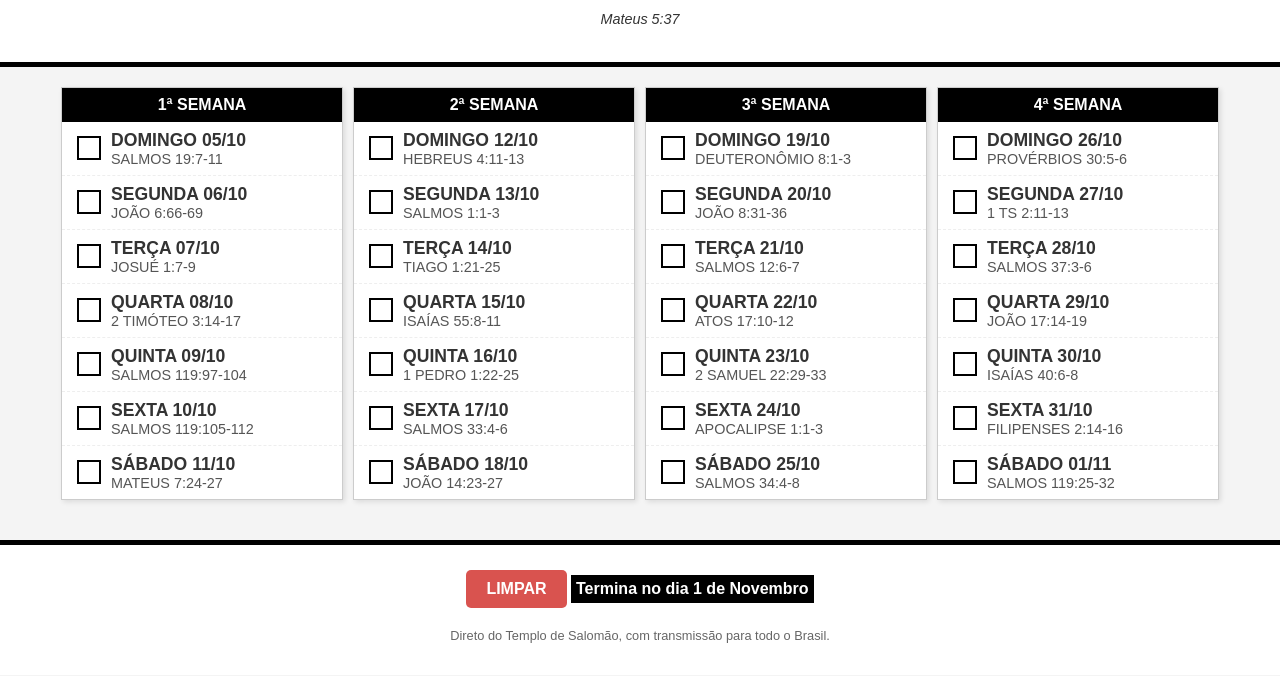
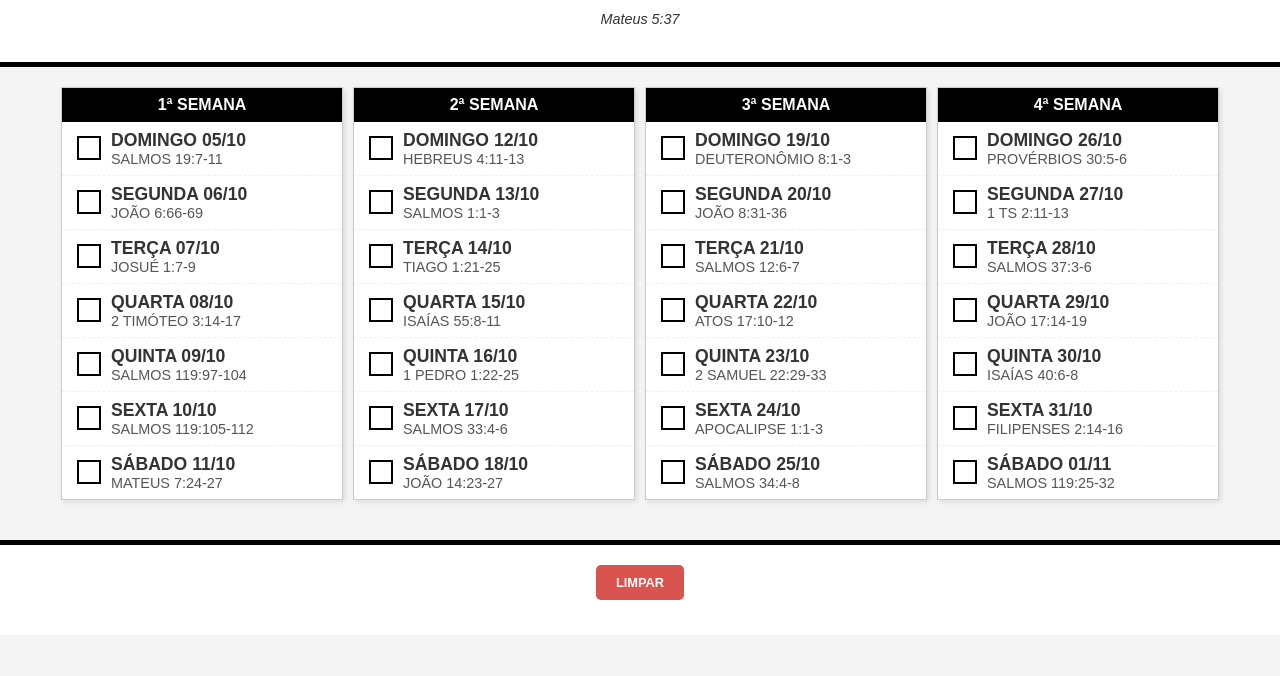
Before and after one commit to alefeufei/LeituraBiblica, a plain HTML site: page index.html in a window 1280 px wide. Shown: the part 124-800 px from the top of the page. Drawn offline with Linux system fonts and the light colour scheme; a web font is replaced by a local one.

Commit message:
footer e css
removi linhas do footer e mudei o tamanho do botão no css

```diff
--- a/index.html
+++ b/index.html
@@ -22,8 +22,6 @@
 
     <footer>
         <button id="resetButton" class="reset-button">LIMPAR</button>
-        <p class="footer-text">Termina  no dia 1 de Novembro</p>
-        <p class="footer-small">Direto do Templo de Salomão, com transmissão para todo o Brasil.</p>
     </footer>
 
     <script src="script.js"></script>
--- a/styles.css
+++ b/styles.css
@@ -123,7 +123,7 @@ footer {
     padding: 10px 20px;
     border: none;
     cursor: pointer;
-    font-size: 1em;
+    font-size: 0.8em;
     font-weight: bold;
     border-radius: 5px;
     margin-bottom: 15px;
```
